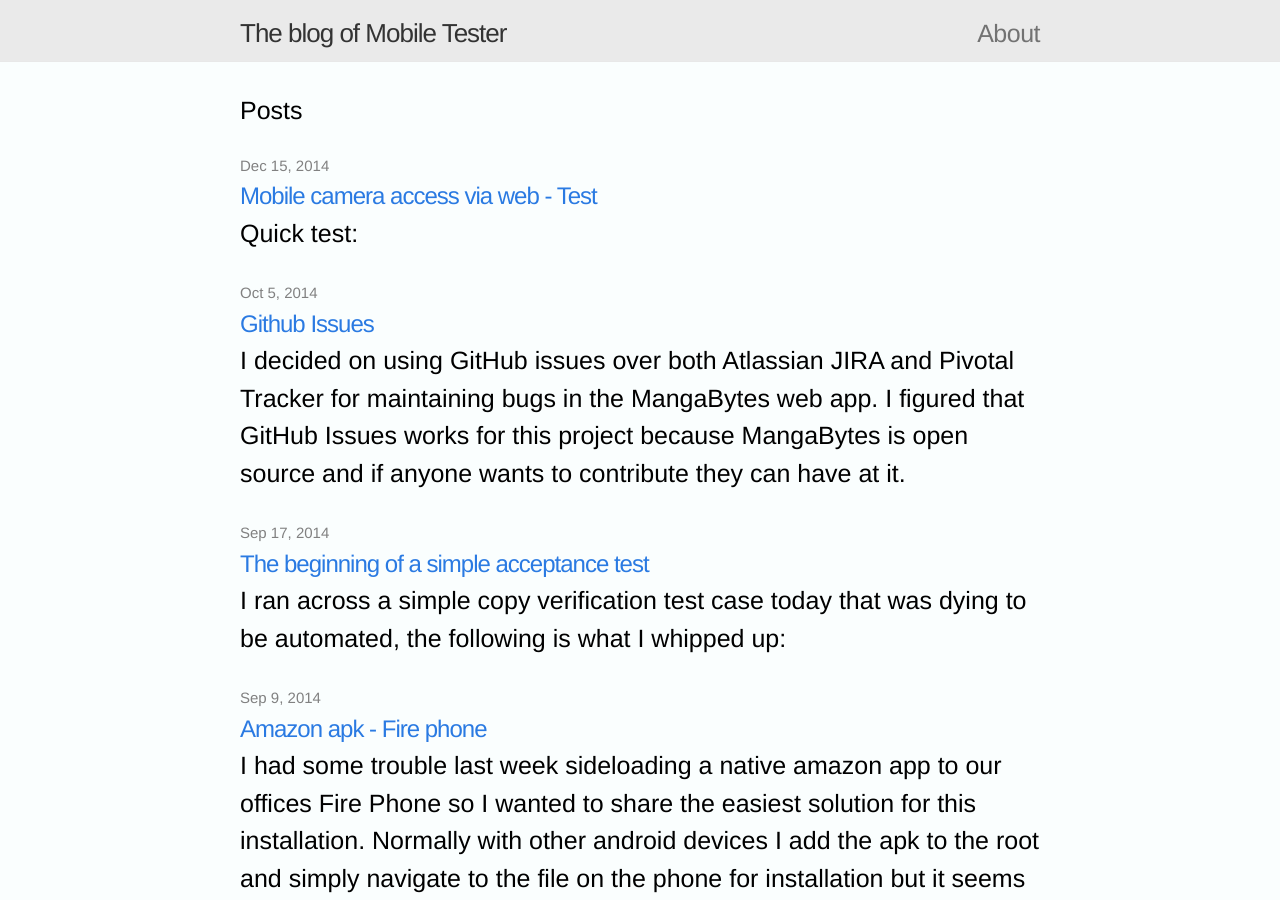
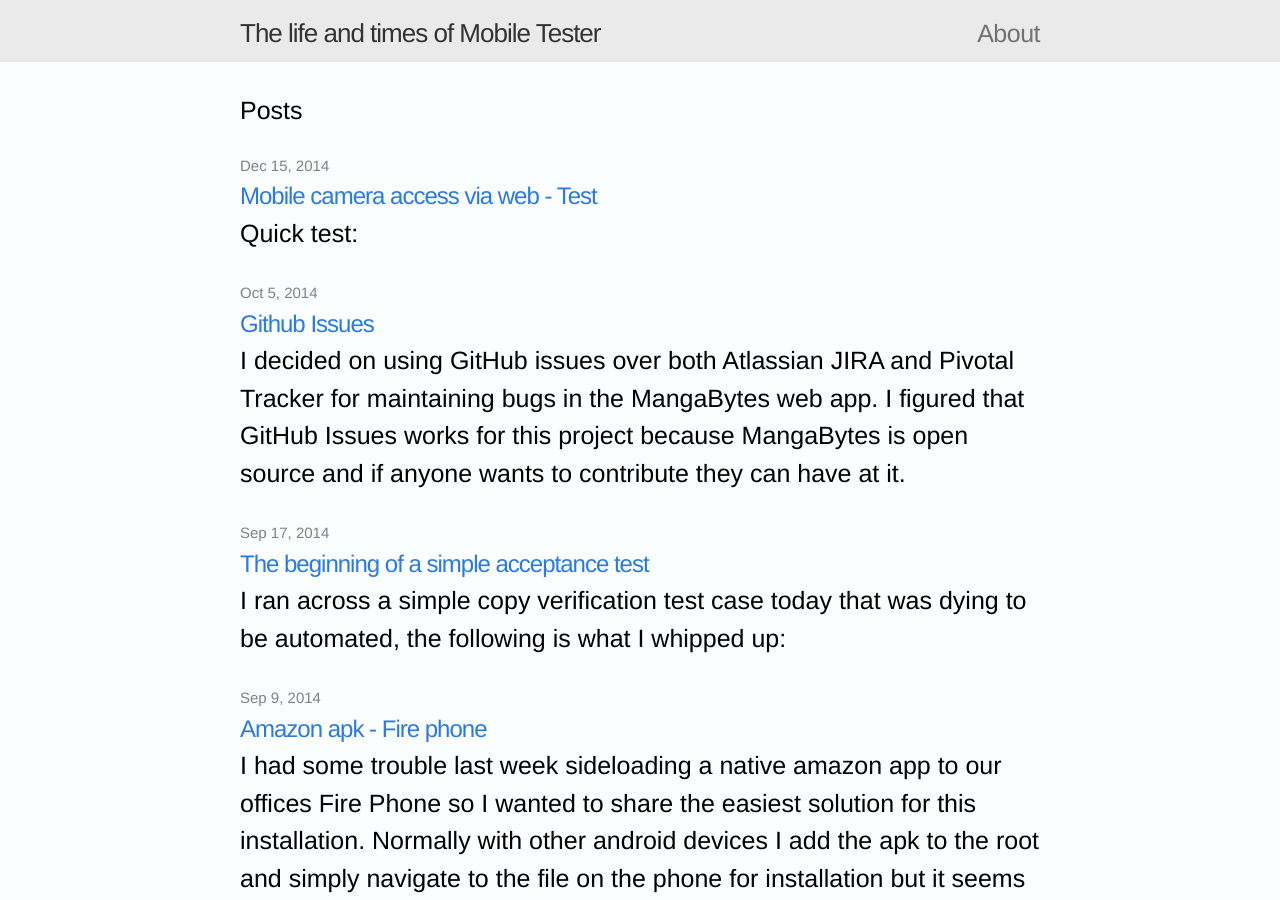
Before and after one commit to evanniedojadlo/evanniedojadlo.github.io, a Jekyll site: the page built from index.html, in a window 1280 px wide and 900 px high. Built offline with Jekyll 4.4.1, drawn with Linux system fonts in a browser that asks for light colours.

Commit message:
Title update

```diff
--- a/_config.yml
+++ b/_config.yml
@@ -1,5 +1,5 @@
 # Site settings
-title: The blog of Mobile Tester
+title: The life and times of Mobile Tester
 email: evanniedojadlo@gmail.com
 baseurl: ""
 url: "http://mobiletester.me"
```
